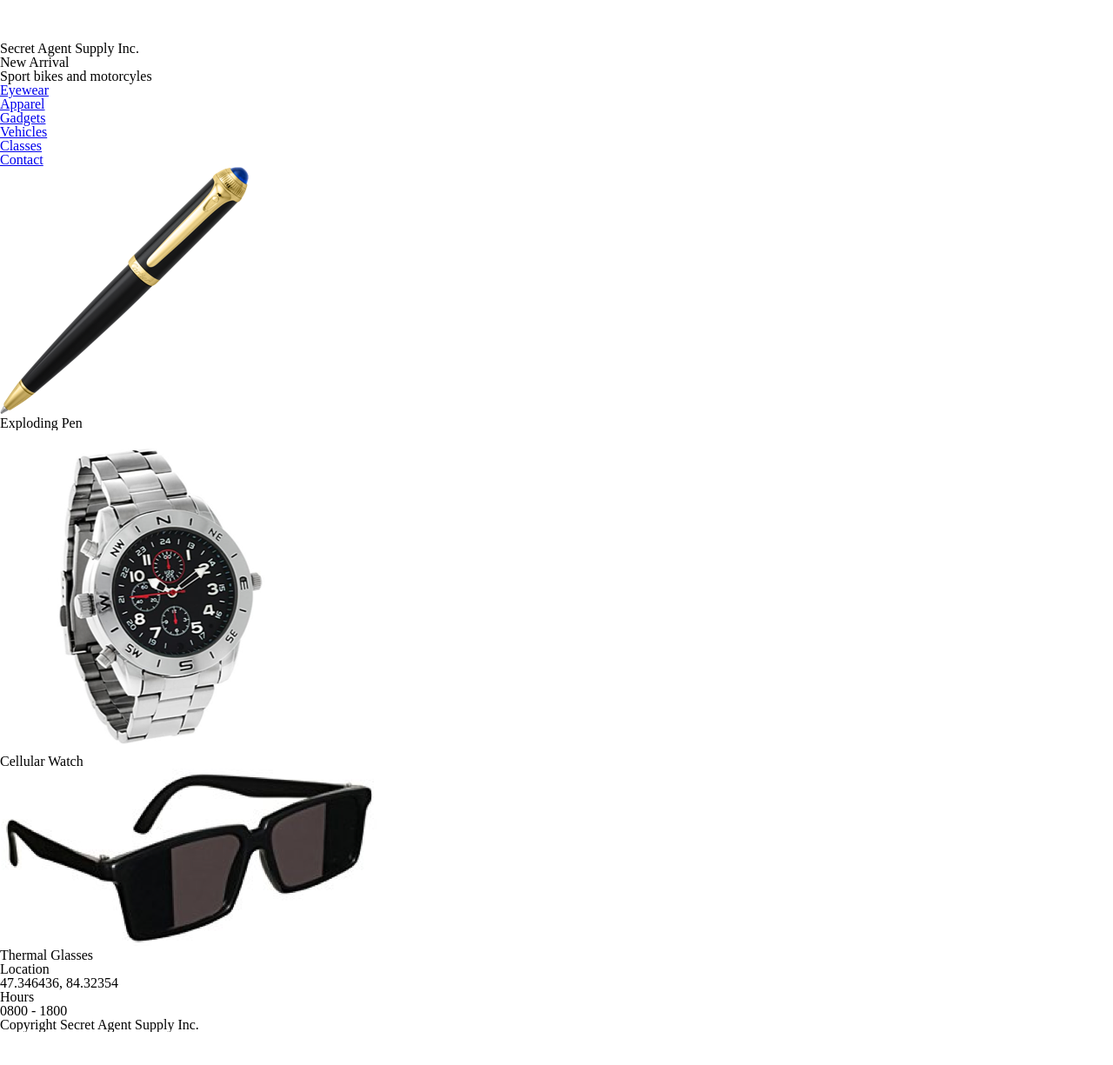
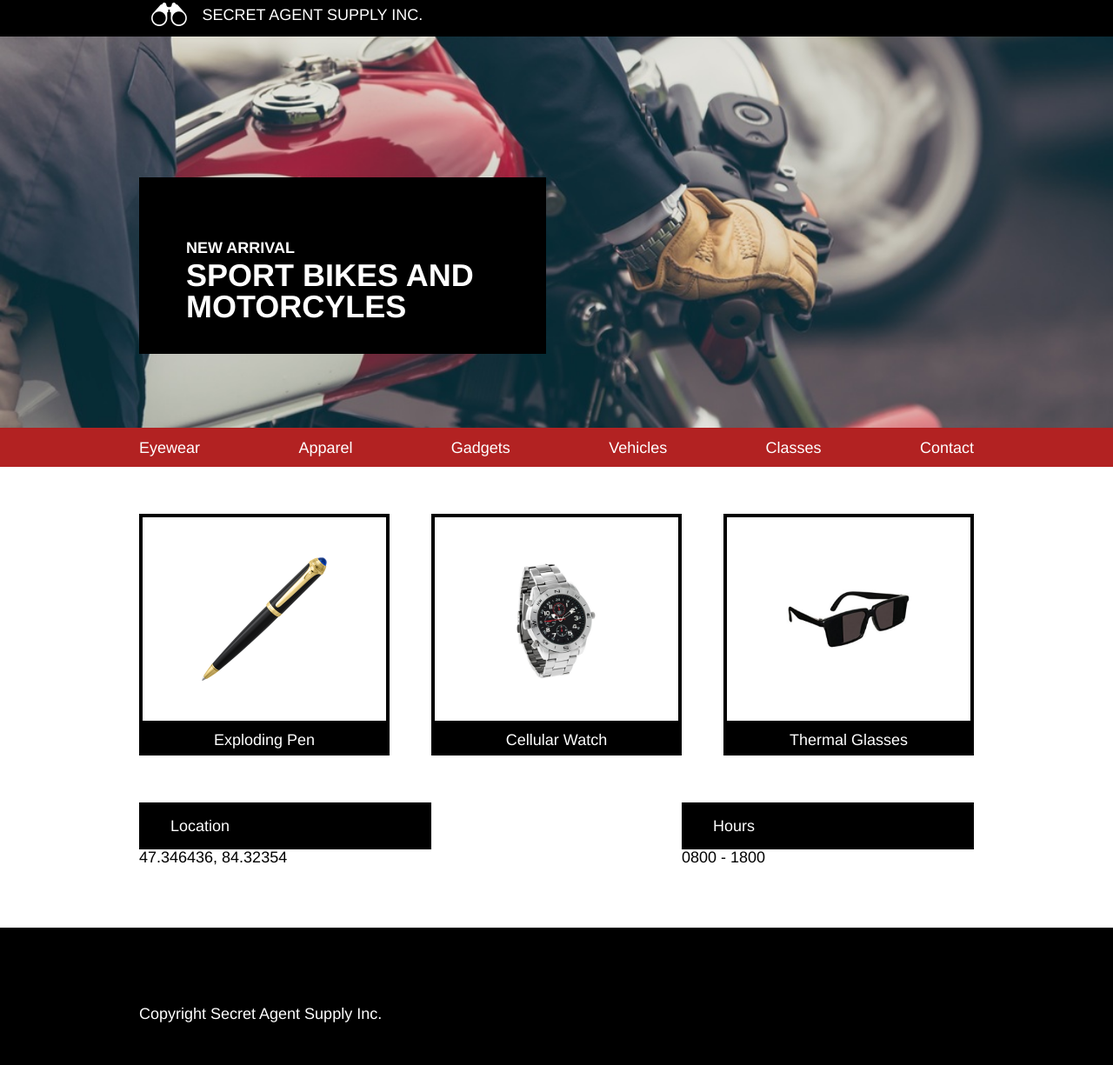
Before and after one commit to esperancecerda/SecretAgentSupply, a plain HTML site: page index.html in a window 1280 px wide. Shown: the part 9-1234 px from the top of the page at 87% size. Before the commit the page ends 1196 px from the top, so only its background shows below. Drawn offline with Linux system fonts and the light colour scheme; files that its build step writes are made by us from their sources.

Commit message:
Final html and css

```diff
--- a/index.html
+++ b/index.html
@@ -3,24 +3,32 @@
   <head>
     <meta charset="utf-8">
     <title>Secret Agent Supply Inc.</title>
-    <link rel="stylesheet" type="text/css" href="./css/reset.css">
-    <link rel="stylesheet" type="text/css" href="./css/reset.css">
+    <link rel="stylesheet" type="text/css" href="./resources/css/reset.css">
+    <link rel="stylesheet" type="text/css" href="./resources/css/style.css">
   </head>
   <body>
 
+<!-- header-->
 <header>
-  <div class="container logo">
-    <img src="./resources/images/logo.png" alt="Icon of binoculars">
-    <h2>Secret Agent Supply Inc.</h2>
+  <div class="company">
+    <div class="container">
+      <img src="./resources/images/logo.png" alt="Icon of binoculars">
+      <h2>Secret Agent Supply Inc.</h2>
+    </div>
   </div>
-
-  <div class="container banner">
+  <!-- banner-->
+<div class="main-banner">
+  <div class="container">
+    <div class="banner text">
       <h2>New Arrival</h2>
       <h1>Sport bikes and motorcyles</h1>
+    </div>
   </div>
+</div>
 
-  <nav class="header nav">
-        <ul>
+<!-- menu navigation-->
+  <nav>
+        <ul class="container">
           <li><a href="#">Eyewear</a></li>
           <li><a href="#">Apparel</a></li>
           <li><a href="#">Gadgets</a></li>
@@ -28,41 +36,54 @@
           <li><a href="#">Classes</a></li>
           <li><a href="#">Contact</a></li>
         </ul>
+        <ul class="mobile-nav container">
+          <li><a href="#">Menu</a></li>
+        </ul>
   </nav>
 </header>
 
-<div class="container main">
-
-    <div class="subcontainer store">
-      <div class="item">
-        <img src="./resources/images/pen.png" alt="fancy pen">
-        <h3>Exploding Pen</h3>
+<!-- products and store info-->
+<div class="container">
+    <div class="store">
+      <div  class="item">
+        <div class="item-image">
+          <img id="pen" src="./resources/images/pen.png" alt="fancy pen">
+        </div>
+      <span class="item-info">Exploding Pen</span>
+    </div>
+      <div  class="item watch">
+        <div class="item-image">
+          <img id="watch" src="./resources/images/watch.png" alt="Fancy metal watch">
+        </div>
+        <span class="item-info">Cellular Watch</span>
       </div>
-
-      <div class="item">
-        <img src="./resources/images/watch.png" alt="Fancy metal watch">
-        <h3>Cellular Watch</h3>
-      </div>
-
-      <div class="item">
-        <img src="./resources/images/glasses.png" alt="Fancy sunglasses">
-        <h3>Thermal Glasses</h3>
+    <div  class="item glasses">
+        <div class="item-image">
+          <img id="glasses" src="./resources/images/glasses.png" alt="Fancy sunglasses">
+        </div>
+        <span class="item-info">Thermal Glasses</span>
       </div>
     </div>
 
-    <div class="subcontainer details">
-        <div class="location">
-          <h3>Location</h3>
-          <p>47.346436, 84.32354</p>
+    <div class="details">
+        <div class="business-info">
+          <div class="info">
+            <span class="title">Location</span>
+            <span>47.346436, 84.32354</span>
+          </div>
+        <div class="info">
+            <span class="title">Hours</span>
+            <span>0800 - 1800</span>
+       </div>
         </div>
-        <div class="hours">
-          <h3>Hours</h3>
-          <p>0800 - 1800</p>
-        </div>
-    </div>
+   </div>
+</div>
 <footer>
-  <p>Copyright Secret Agent Supply Inc.</p>
+  <div class="container">
+    <span>Copyright Secret Agent Supply Inc.</span>
+  </div>
 </footer>
-</div>
+
+
   </body>
 </html>
--- a/resources/css/style.css
+++ b/resources/css/style.css
@@ -0,0 +1,189 @@
+html,
+body {
+  font-size: 18px;
+  font-family: Helvetica;
+}
+/* most important container info*/
+.container{
+  max-width: 960px;
+  margin: 0 auto;
+}
+.company {
+  background-color: black;
+  color: white;
+}
+.company .container{
+  display: flex;
+  align-items: center;
+  padding: 12px 0 12px 0.5rem;
+}
+.company img {
+  height: 1.5rem;
+  margin-left: 0.5rem;
+  margin-right: 1rem;
+}
+
+h2, h1 {
+  text-transform: uppercase;
+}
+
+
+/* banner syle*/
+.main-banner {
+  background-image: url("../images/moto.jpeg");
+  background-position: center;
+  background-size: cover;
+  height: 25rem;
+}
+.banner.text {
+  background-color: black;
+  color: white;
+  padding: 2rem 3rem;
+  text-align: left;
+  width: 20rem;
+  position: relative;
+  top: 9rem;
+}
+
+.banner.text h1 {
+  font-weight: bold;
+  font-size: 2rem;
+  margin-top: 0.25rem;
+
+}
+.banner.text h2 {
+  font-weight: bold;
+  font-size: 1rem;
+  margin-top: 2rem;
+}
+
+/* navigation */
+nav{
+   background-color: firebrick;
+   padding-top: 0.75rem;
+   padding-bottom: 0.75rem;
+ }
+ nav .container {
+   display: flex;
+   justify-content: space-between;
+ }
+ nav li a{
+   color: white;
+   text-decoration: none;
+ }
+
+/* products and info*/
+.store, .business-info{
+   display: flex;
+   justify-content: space-between;
+   margin: 3rem 0 0 0;
+ }
+ .item-image {
+   border: 4px solid black;
+   padding: 2rem 0;
+   height: 9rem;
+   display: flex;
+   justify-content: center;
+   align-items: center;
+ }
+.item {
+  width: 30%;
+}
+ .item-image img{
+   max-width: 8rem;
+}
+ .item-info{
+   background-color: black;
+   color: white;
+   padding: 0.5rem;
+   display: block;
+   text-align: center;
+ }
+
+ .details {
+ max-width: 960px;
+ margin: 0 auto;
+ display: block;
+}
+
+ .business-info {
+   display: flex;
+   justify-content: space-between;
+   margin: 3rem 0 0 0;
+ }
+ .title {
+   display: block;
+   background-color: black;
+   color: white;
+   padding: 1rem 2rem;
+
+ }
+ .info {
+   width: 35%;
+ }
+
+footer {
+  background-color: black;
+  color: white;
+  padding: 5rem 0;
+  margin-top: 4rem;
+}
+@media only screen and (min-width: 1025px){
+  nav .mobile-nav {
+    display: none;
+  }
+}
+/* responsive style for tablet */
+@media only screen and (max-width: 1024px){
+  .item.glasses{
+  display: none;
+}
+  .item {
+  width: 47%;
+}
+  nav .container{
+    display: none;
+  }
+  nav .mobile-nav{
+  display: block;
+  text-align: center;
+}
+}
+/* responsive style for phone */
+@media only screen and (max-width: 470px){
+  .banner.text h1 {
+    font-weight: bold;
+    font-size: 1rem;
+}
+  .banner.text h2 {
+    font-size: 0.77rem;
+}
+  .banner.text {
+  padding: 1rem 2rem;
+  width: 20rem;
+  position: relative;
+  top: 8rem;
+}
+  .main-banner {
+  height: 15rem;
+}
+  .item.watch{
+    display: none;
+  }
+  .item {
+    width: 90%;
+    display: block;
+    margin: 0 auto;
+
+  }
+  .info {
+    width: 90%;
+    margin: 0.5rem auto;
+  }
+  .business-info{
+    display: block;
+  }
+  footer{
+    text-align: center;
+  }
+}
```
